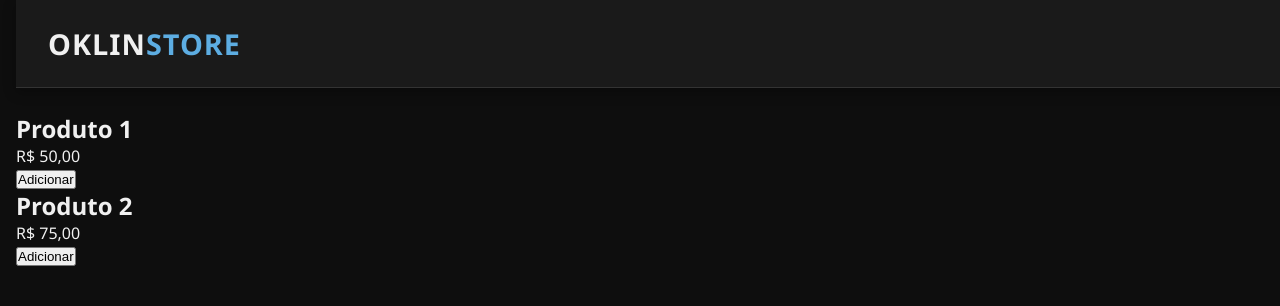
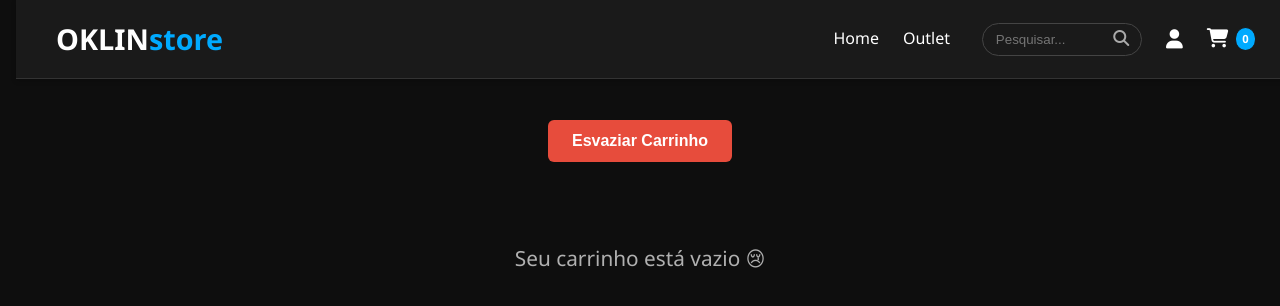
Before and after one commit to Guikino/oklin-store, a plain HTML site: page pages/carrinho.html in a window 1280 px wide. Drawn offline with Linux system fonts and the light colour scheme; files that its build step writes are made by us from their sources.

Commit message:
Add files via upload

```diff
--- a/pages/carrinho.html
+++ b/pages/carrinho.html
@@ -1,30 +1,110 @@
 <!DOCTYPE html>
-<html lang="pt-br">
+<html lang="pt-BR">
+
 <head>
   <meta charset="UTF-8" />
-  <meta name="viewport" content="width=device-width, initial-scale=1.0" />
-  <title>Carrinho</title>
-  <link rel="stylesheet" href="carrinho.css">
-  <link rel="stylesheet" href="js/script.js">
-   <link href="https://fonts.googleapis.com/css2?family=Inter:wght@400;600;700;800&display=swap" rel="stylesheet">
- <header>
-    <div class="header-container">
-      <div class="logo">OKLIN<span>store</span></div>
- </header>
+  <meta name="viewport" content="width=device-width, initial-scale=1" />
+  <title>Carrinho - OKLINstore</title>
+  <link href="https://fonts.googleapis.com/css2?family=Inter:wght@400;600;700&display=swap" rel="stylesheet" />
+  <link rel="stylesheet" href="https://cdnjs.cloudflare.com/ajax/libs/font-awesome/6.5.0/css/all.min.css" />
+  <link rel="stylesheet" href="../css/index.css" />
+  <link rel="stylesheet" href="../css/carrinho.css" />
+</head>
+
 <body>
-  <div class="container">
-    <div class="box">
-      <h1>CARRINHO</h1>
-      <div class="produtos">
-    <div class="produto">
-      <h2>Produto 1</h2>
-      <p>R$ 50,00</p>
-      <button onclick="adicionarAoCarrinho('Produto 1', 50)">Adicionar</button>
+  <!-- Header -->
+  <header class="header">
+    <div class="header__container">
+      <a href="./index.html" class="header__logo">OKLIN<span>store</span></a>
+
+      <button class="header__menu-toggle" aria-label="Abrir menu de navegação">
+        <i class="fas fa-bars"></i>
+      </button>
+
+      <nav class="header__nav">
+        <ul class="header__nav-links">
+          <li><a href="./index.html" class="header__link">Home</a></li>
+          <li><a href="./outlet.html" class="header__link">Outlet</a></li>
+        </ul>
+
+        <ul class="header__icons">
+          <li>
+            <form class="header__search-form" role="search">
+              <input class="header__search-input" type="search" placeholder="Pesquisar..."
+                aria-label="Campo de pesquisa" />
+              <button class="header__search-button" type="submit" aria-label="Buscar">
+                <i class="fas fa-search"></i>
+              </button>
+            </form>
+          </li>
+          <li>
+            <a href="./logar.html" class="header__icon-link" aria-label="Acessar perfil de usuário">
+              <i class="fas fa-user"></i>
+            </a>
+          </li>
+          <li>
+            <a href="./carrinho.html" class="header__icon-link header__cart-link" aria-label="Ver carrinho de compras">
+              <i class="fas fa-shopping-cart"></i>
+              <span class="header__cart-count">0</span>
+            </a>
+          </li>
+        </ul>
+      </nav>
     </div>
-    <div class="produto">
-      <h2>Produto 2</h2>
-      <p>R$ 75,00</p>
-      <button onclick="adicionarAoCarrinho('Produto 2', 75)">Adicionar</button>
-    </div>
+  </header>
+
+  <!-- Conteúdo principal -->
+  <main>
+    <h1>Seu Carrinho</h1>
+    <button id="clearCart" class="clear-cart-btn">Esvaziar Carrinho</button>
+    <div id="carrinho-container"></div>
+    <p id="total" style="display: none;"></p>
+  </main>
+
+  <script>
+    function carregarCarrinho() {
+      const carrinho = JSON.parse(localStorage.getItem('carrinho')) || [];
+      const container = document.getElementById('carrinho-container');
+      const totalContainer = document.getElementById('total');
+
+      if (carrinho.length === 0) {
+        container.innerHTML = '<p class="empty-msg">Seu carrinho está vazio 😢</p>';
+        totalContainer.style.display = 'none';
+        return;
+      }
+
+      let total = 0;
+      container.innerHTML = '';
+
+      carrinho.forEach(produto => {
+        total += produto.price;
+
+        const item = document.createElement('div');
+        item.classList.add('item-carrinho');
+        item.innerHTML = `
+          <img src="${produto.thumbnail}" alt="${produto.shoeName}">
+          <div class="info-produto">
+            <h3>${produto.shoeName}</h3>
+            <p>${produto.brand}</p>
+            <p><strong>Preço:</strong> R$${produto.price.toFixed(2)}</p>
+          </div>
+        `;
+        container.appendChild(item);
+      });
+
+      totalContainer.textContent = `Total: R$${total.toFixed(2)}`;
+      totalContainer.style.display = 'block';
+    }
+
+    document.addEventListener('DOMContentLoaded', () => {
+      carregarCarrinho();
+
+      document.getElementById('clearCart').addEventListener('click', () => {
+        localStorage.removeItem('carrinho');
+        carregarCarrinho();
+      });
+    });
+  </script>
 </body>
+
 </html>
```
